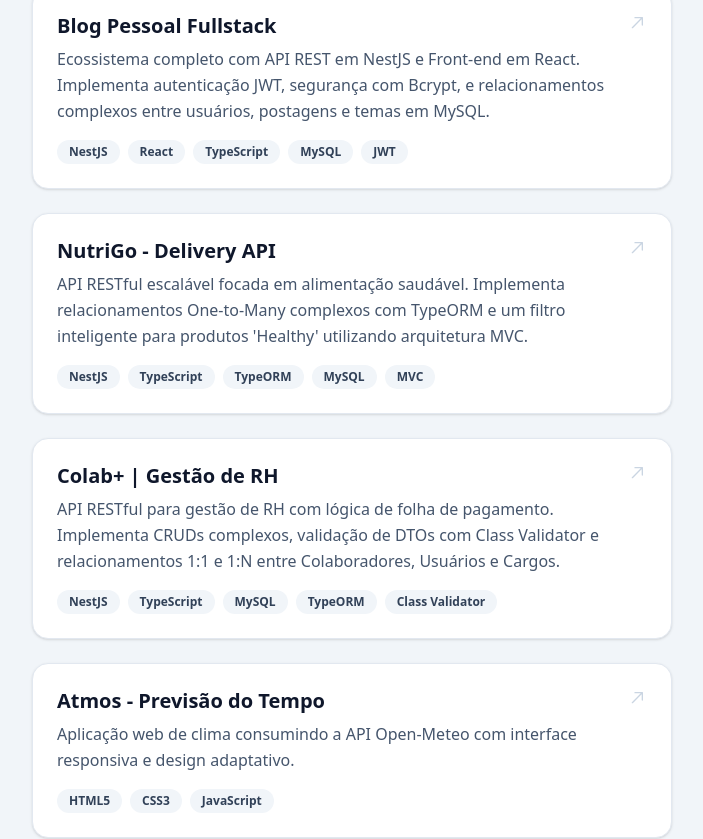
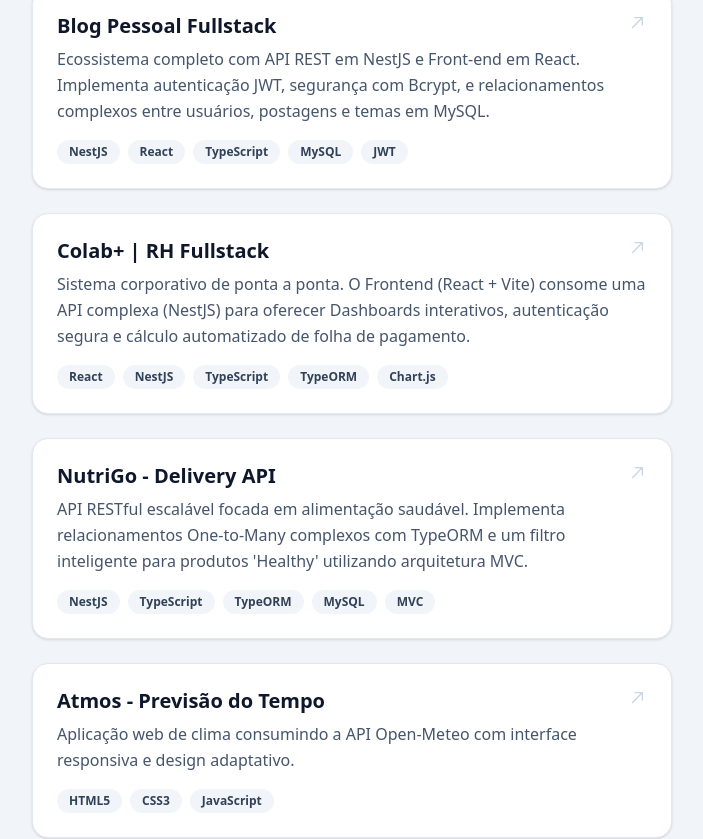
Before and after one commit to Eduarddoribeiro/devlinks, a React (Vite) app: page / in a window 1280 px wide. Shown: the part 630-1469 px from the top of the page, without its empty margins (288-991 px from the left). Built offline with nearby package versions, Linux system fonts and the light colour scheme; no server answers.

Commit message:
feat: adiciona projetos atualizados

```diff
--- a/src/data/projetos.ts
+++ b/src/data/projetos.ts
@@ -6,20 +6,21 @@ export const listaProjetos = [
     link: "https://github.com/Eduarddoribeiro/blog-pessoal-react",
     tecnologias: ["NestJS", "React", "TypeScript", "MySQL", "JWT"]
   },
+ {
+    id: 2,
+    titulo: "Colab+ | RH Fullstack",
+    descricao: "Sistema corporativo de ponta a ponta. O Frontend (React + Vite) consome uma API complexa (NestJS) para oferecer Dashboards interativos, autenticação segura e cálculo automatizado de folha de pagamento.",
+    link: "https://colabplus.vercel.app",
+    tecnologias: ["React", "NestJS", "TypeScript", "TypeORM", "Chart.js"]
+  },
   {
-    id: 2,
+    id: 3,
     titulo: "NutriGo - Delivery API",
     descricao: "API RESTful escalável focada em alimentação saudável. Implementa relacionamentos One-to-Many complexos com TypeORM e um filtro inteligente para produtos 'Healthy' utilizando arquitetura MVC.",
     link: "https://github.com/Grupo-05-Turma-JavaScript-10/delivery",
     tecnologias: ["NestJS", "TypeScript", "TypeORM", "MySQL", "MVC"]
+
   },
-  {
-  id: 3,
-  titulo: "Colab+ | Gestão de RH",
-  descricao: "API RESTful para gestão de RH com lógica de folha de pagamento. Implementa CRUDs complexos, validação de DTOs com Class Validator e relacionamentos 1:1 e 1:N entre Colaboradores, Usuários e Cargos.",
-  link: "https://github.com/Grupo-05-Turma-JavaScript-10/sistema-cadastro-rh",
-  tecnologias: ["NestJS", "TypeScript", "MySQL", "TypeORM", "Class Validator"]
-},
   {
     id: 4,
     titulo: "Atmos - Previsão do Tempo",
```
